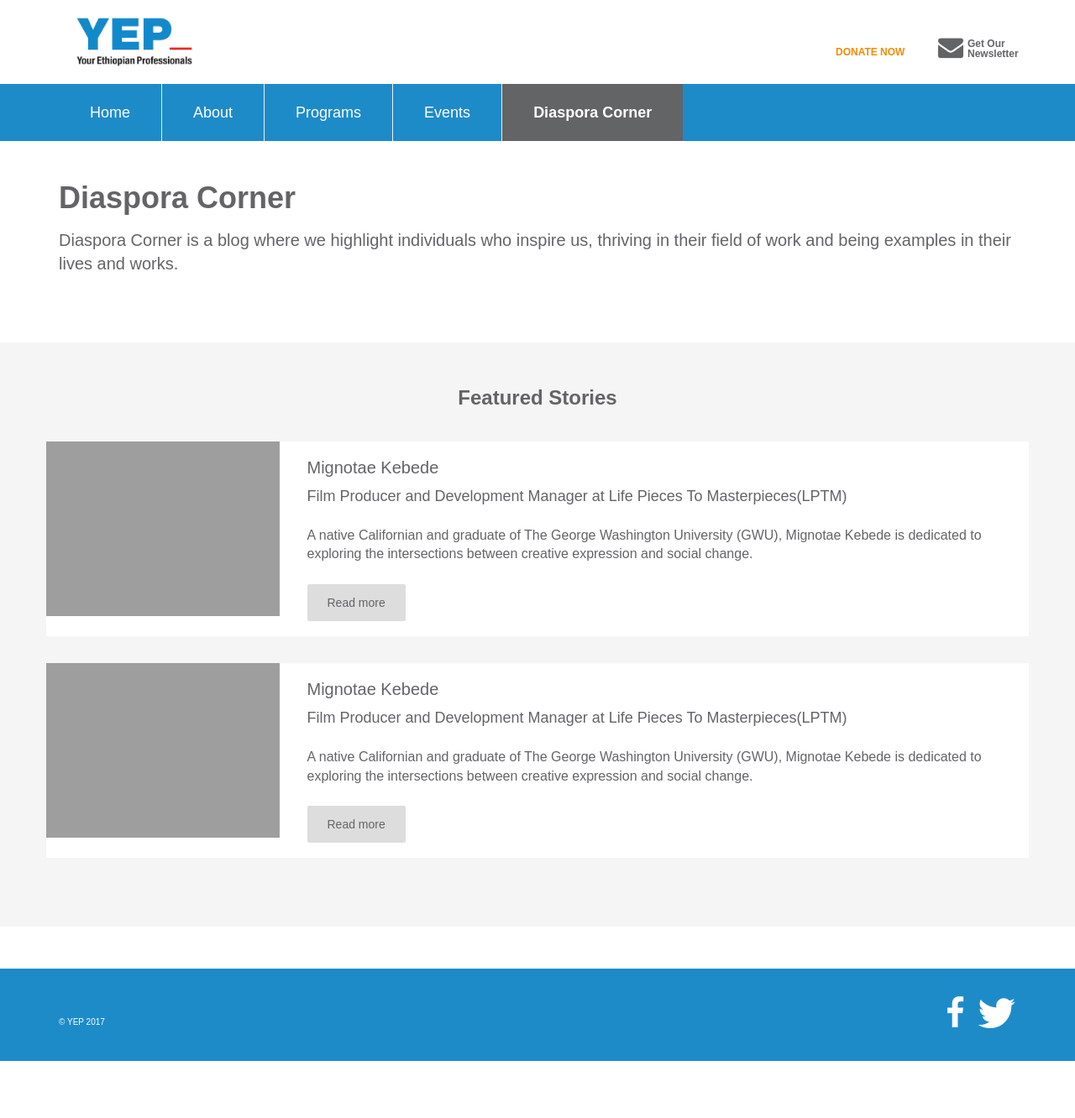
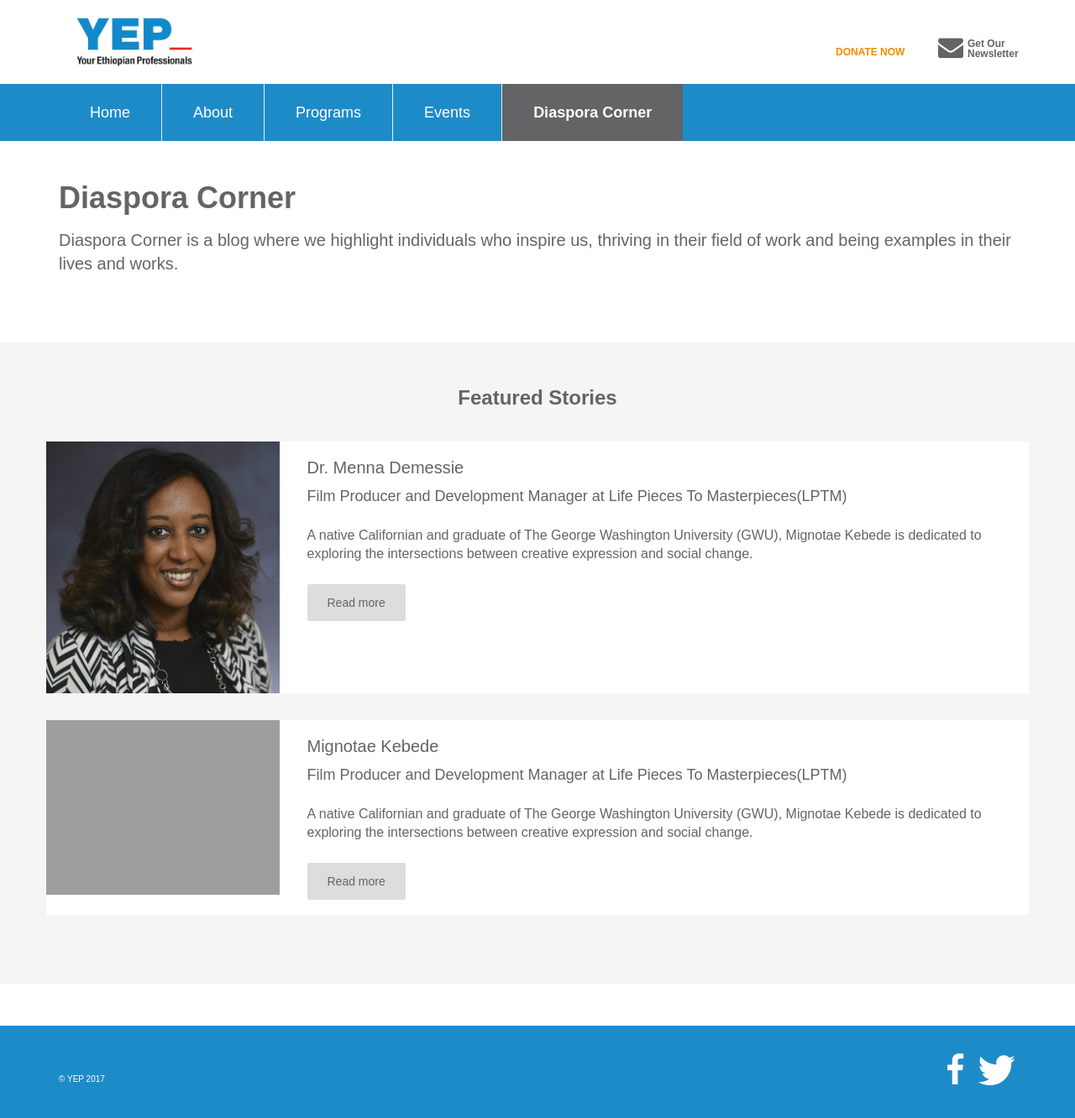
Before and after one commit to YEPNetwork/yepnetwork.github.io, a Jekyll site: the page built from diaspora-corner.html, in a window 1280 px wide. Shown: the whole page at 84% size. Built offline with Jekyll 4.4.1, drawn with Linux system fonts in a browser that asks for light colours; nearby versions of some CDN libraries; some web fonts are replaced; before the commit the page ends 1264 px from its top, so only the background shows below that.

Commit message:
Update and rename 2018-02-01-mignotae-kebede.md to 2018-01-17-menna-demessie.md

```diff
--- a/_diaspora/2018-02-01-mignotae-kebede.md
+++ b/_diaspora/2018-01-17-menna-demessie.md
@@ -1,8 +1,8 @@
 ---
 layout: diaspora
-title: Mignotae Kebede
+title: Dr. Menna Demessie
 position: Film Producer and Development Manager at Life Pieces To Masterpieces(LPTM)
-image: mignotae-kebede.png
+image: menna-demessie.jpg
 body_class: diaspora-detail
 ---
 A native Californian and graduate of The George Washington University (GWU), Mignotae Kebede is dedicated to exploring the intersections between creative expression and social change.
```
